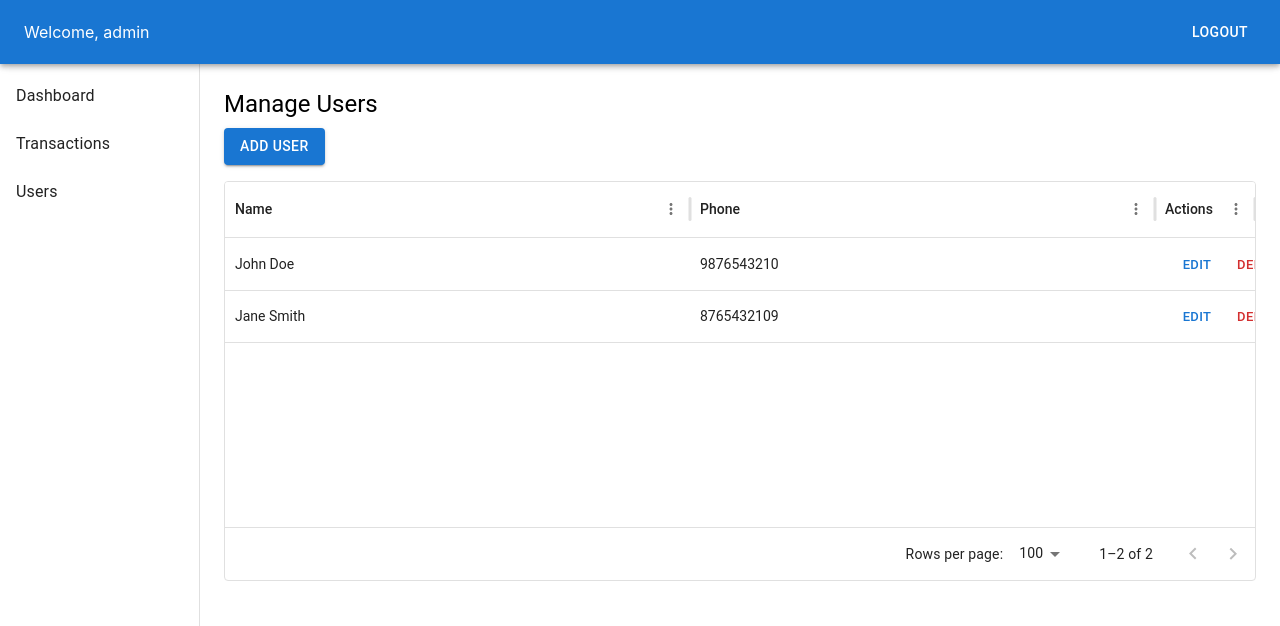
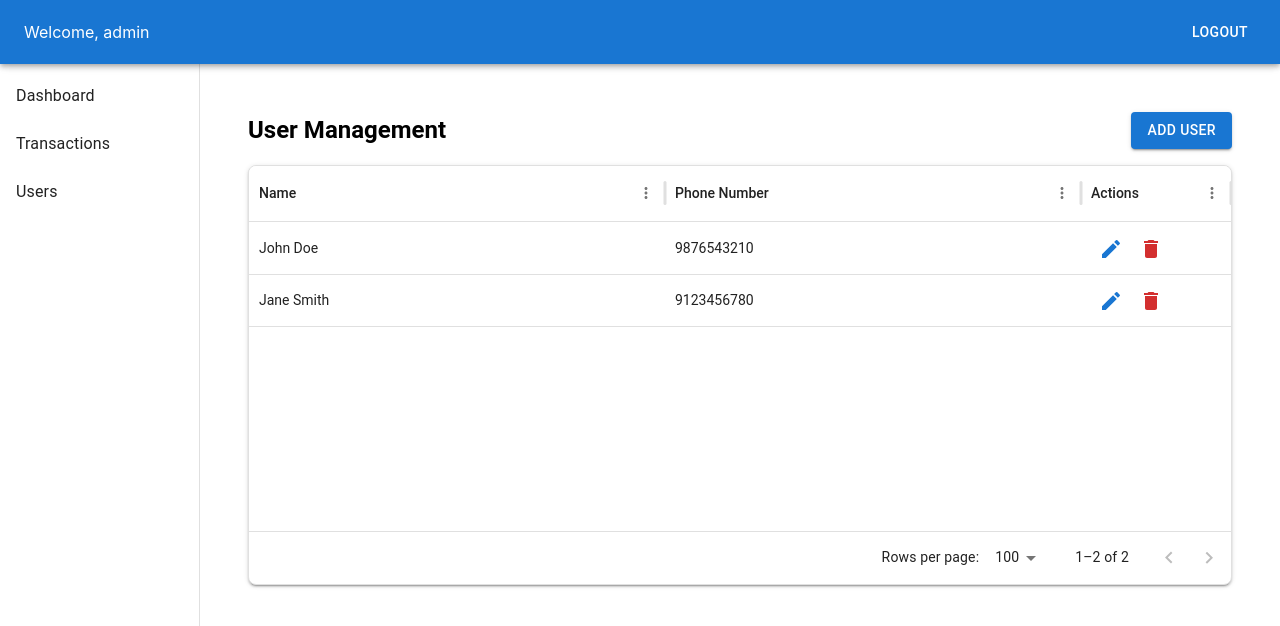
Before and after one commit to Janvi2762002/CFS-React, a React (Create React App) app: page /parties in a window 1280 px wide. Shown: the top 626 px of the page. Built offline with nearby package versions, Linux system fonts and the light colour scheme; sample sign-in values are in the browser's storage.

Commit message:
fix: transaction grid fix for the values

```diff
--- a/src/layouts/MainLayout.jsx
+++ b/src/layouts/MainLayout.jsx
@@ -13,7 +13,7 @@ const MainLayout = ({ role, onLogout }) => {
   ];
 
   if (role === "admin") {
-    menuItems.push({ text: "Users", path: "/users" });
+    menuItems.push({ text: "Users", path: "/Parties" });
   }
 
   return (
--- a/src/pages/Parties.jsx
+++ b/src/pages/Parties.jsx
@@ -1,94 +1,164 @@
+
 import React, { useState } from "react";
 import {
-  Box, Typography, Button, Dialog, DialogTitle,
-  DialogContent, DialogActions, TextField
+  Box,
+  Button,
+  Dialog,
+  DialogActions,
+  DialogContent,
+  DialogTitle,
+  TextField,
+  Typography,
+  IconButton,
+  useMediaQuery,
 } from "@mui/material";
 import { DataGrid } from "@mui/x-data-grid";
+import { Edit, Delete } from "@mui/icons-material";
+import { useTheme } from "@mui/material/styles";
 
 const Users = () => {
   const [users, setUsers] = useState([
     { id: 1, name: "John Doe", phone: "9876543210" },
-    { id: 2, name: "Jane Smith", phone: "8765432109" },
+    { id: 2, name: "Jane Smith", phone: "9123456780" },
   ]);
 
   const [open, setOpen] = useState(false);
-  const [editUser, setEditUser] = useState(null);
-  const [form, setForm] = useState({ name: "", phone: "" });
+  const [isEditing, setIsEditing] = useState(false);
+  const [formData, setFormData] = useState({ id: null, name: "", phone: "" });
+
+  const theme = useTheme();
+  const fullScreen = useMediaQuery(theme.breakpoints.down("sm"));
 
   const handleOpen = (user = null) => {
-    setEditUser(user);
-    setForm(user || { name: "", phone: "" });
+    if (user) {
+      setFormData(user);
+      setIsEditing(true);
+    } else {
+      setFormData({ id: null, name: "", phone: "" });
+      setIsEditing(false);
+    }
     setOpen(true);
   };
 
   const handleClose = () => {
-    setForm({ name: "", phone: "" });
-    setEditUser(null);
     setOpen(false);
+    setFormData({ id: null, name: "", phone: "" });
   };
 
-  const handleSubmit = () => {
-    if (editUser) {
-      setUsers(users.map(u => (u.id === editUser.id ? { ...u, ...form } : u)));
+  const handleChange = (e) => {
+    setFormData({ ...formData, [e.target.name]: e.target.value });
+  };
+
+  const handleSave = () => {
+    if (!formData.name || !formData.phone)
+      return alert("Please fill out all fields.");
+
+    if (isEditing) {
+      setUsers(users.map((u) => (u.id === formData.id ? formData : u)));
     } else {
-      setUsers([...users, { id: Date.now(), ...form }]);
+      setUsers([...users, { ...formData, id: Date.now() }]);
     }
     handleClose();
   };
 
-  const handleDelete = (id) => setUsers(users.filter(u => u.id !== id));
+  const handleDelete = (id) => {
+    if (window.confirm("Are you sure you want to delete this user?")) {
+      setUsers(users.filter((u) => u.id !== id));
+    }
+  };
 
   const columns = [
     { field: "name", headerName: "Name", flex: 1 },
-    { field: "phone", headerName: "Phone", flex: 1 },
+    { field: "phone", headerName: "Phone Number", flex: 1 },
     {
       field: "actions",
       headerName: "Actions",
+      width: 150,
+      sortable: false,
       renderCell: (params) => (
-        <Box>
-          <Button size="small" onClick={() => handleOpen(params.row)}>Edit</Button>
-          <Button size="small" color="error" onClick={() => handleDelete(params.row.id)}>
-            Delete
-          </Button>
-        </Box>
+        <>
+          <IconButton color="primary" onClick={() => handleOpen(params.row)}>
+            <Edit />
+          </IconButton>
+          <IconButton color="error" onClick={() => handleDelete(params.row.id)}>
+            <Delete />
+          </IconButton>
+        </>
       ),
     },
   ];
 
   return (
-    <Box>
-      <Typography variant="h5" gutterBottom>
-        Manage Users
-      </Typography>
-      <Button variant="contained" sx={{ mb: 2 }} onClick={() => handleOpen()}>
-        Add User
-      </Button>
-      <div style={{ height: 400, width: "100%" }}>
-        <DataGrid rows={users} columns={columns} pageSize={5} />
+    <Box sx={{ p: 3 }}>
+      <Box display="flex" justifyContent="space-between" alignItems="center" mb={2}>
+        <Typography variant="h5" fontWeight="bold">
+          User Management
+        </Typography>
+        <Button variant="contained" onClick={() => handleOpen()}>
+          Add User
+        </Button>
+      </Box>
+
+      <div style={{ height: 420, width: "100%" }}>
+        <DataGrid
+          rows={users}
+          columns={columns}
+          pageSize={5}
+          rowsPerPageOptions={[5]}
+          disableRowSelectionOnClick
+          sx={{ borderRadius: 2, boxShadow: 2 }}
+        />
       </div>
 
-      <Dialog open={open} onClose={handleClose} maxWidth="xs" fullWidth>
-        <DialogTitle>{editUser ? "Edit User" : "Add User"}</DialogTitle>
-        <DialogContent>
-          <Box sx={{ display: "flex", flexDirection: "column", gap: 2, mt: 1 }}>
+      {/* Form Dialog */}
+      <Dialog
+        open={open}
+        onClose={handleClose}
+        fullScreen={fullScreen}
+        maxWidth="sm"
+        fullWidth
+        PaperProps={{
+          sx: { borderRadius: 3, p: 1.5 },
+        }}
+      >
+        <DialogTitle sx={{ fontWeight: "bold" }}>
+          {isEditing ? "Edit User" : "Add New User"}
+        </DialogTitle>
+
+        <DialogContent dividers>
+          <Box
+            component="form"
+            display="flex"
+            flexDirection="column"
+            gap={3}
+            mt={1}
+          >
             <TextField
-              label="Name"
-              value={form.name}
-              onChange={(e) => setForm({ ...form, name: e.target.value })}
+              label="Full Name"
+              name="name"
+              value={formData.name}
+              onChange={handleChange}
               fullWidth
+              variant="outlined"
+              required
             />
+
             <TextField
               label="Phone Number"
-              value={form.phone}
-              onChange={(e) => setForm({ ...form, phone: e.target.value })}
+              name="phone"
+              value={formData.phone}
+              onChange={handleChange}
               fullWidth
+              variant="outlined"
+              required
             />
           </Box>
         </DialogContent>
-        <DialogActions>
+
+        <DialogActions sx={{ px: 3, pb: 2 }}>
           <Button onClick={handleClose}>Cancel</Button>
-          <Button variant="contained" onClick={handleSubmit}>
-            {editUser ? "Update" : "Add"}
+          <Button variant="contained" onClick={handleSave}>
+            {isEditing ? "Update User" : "Add User"}
           </Button>
         </DialogActions>
       </Dialog>
--- a/src/pages/Transactions.jsx
+++ b/src/pages/Transactions.jsx
@@ -12,10 +12,10 @@ const columns = [
   { field: "party", headerName: "Party", flex: 1 },
   { field: "card", headerName: "Card", flex: 1 },
   { field: "swipes", headerName: "Swipes", flex: 1, type: "number" },
-  { field: "amount", headerName: "Amount", flex: 1, valueFormatter: (params) => `₹${params.value}` },
-  { field: "profit", headerName: "Profit", flex: 1, valueFormatter: (params) => `₹${params.value}` },
-  { field: "credit", headerName: "Credit", flex: 1, valueFormatter: (params) => `₹${params.value}` },
-  { field: "total", headerName: "Total", flex: 1, valueFormatter: (params) => `₹${params.value}` },
+  { field: "amount", headerName: "Amount", flex: 1, valueFormatter: (params) => `₹${params}` },
+  { field: "profit", headerName: "Profit", flex: 1, valueFormatter: (params) => `₹${params}` },
+  { field: "credit", headerName: "Credit", flex: 1, valueFormatter: (params) => `₹${params}` },
+  { field: "total", headerName: "Total", flex: 1, valueFormatter: (params) => `₹${params}` },
   { field: "outlet", headerName: "Outlet", flex: 1 },
   { field: "status", headerName: "Status", flex: 1 },
 ];
```
